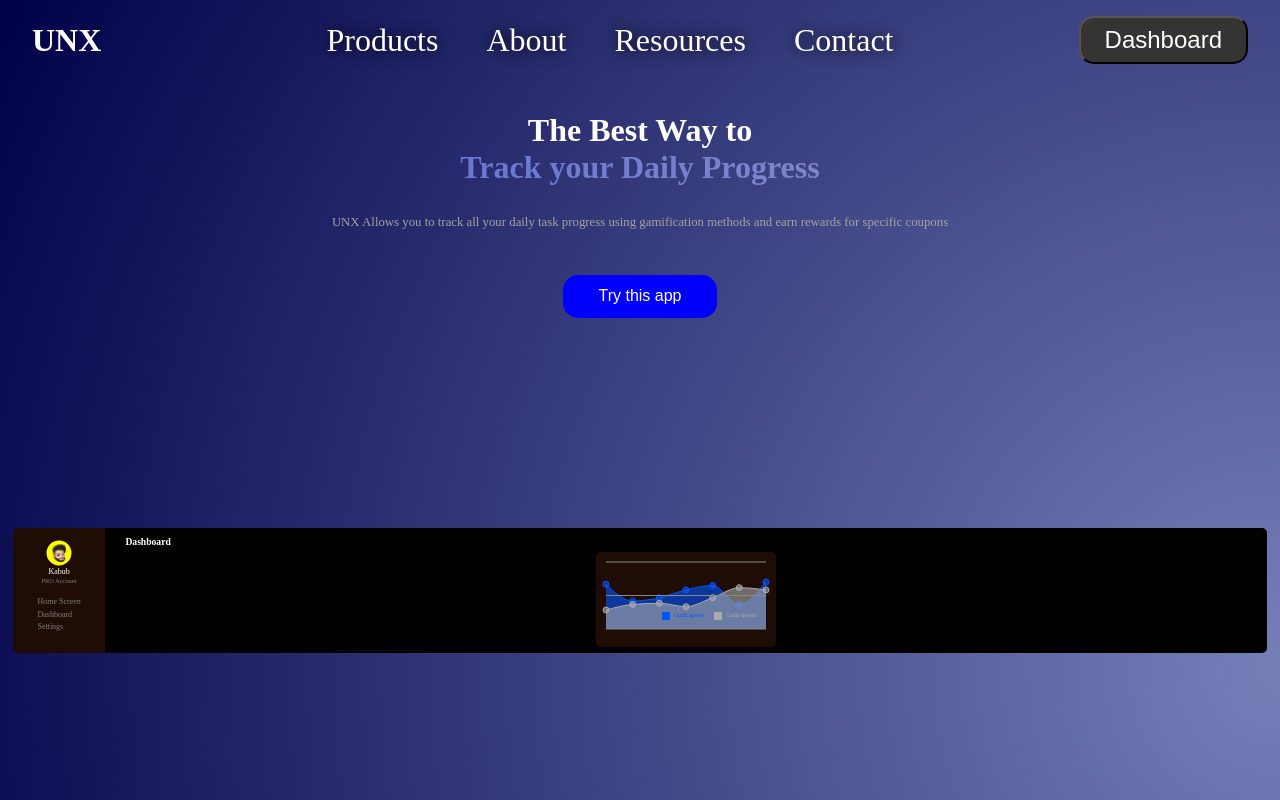
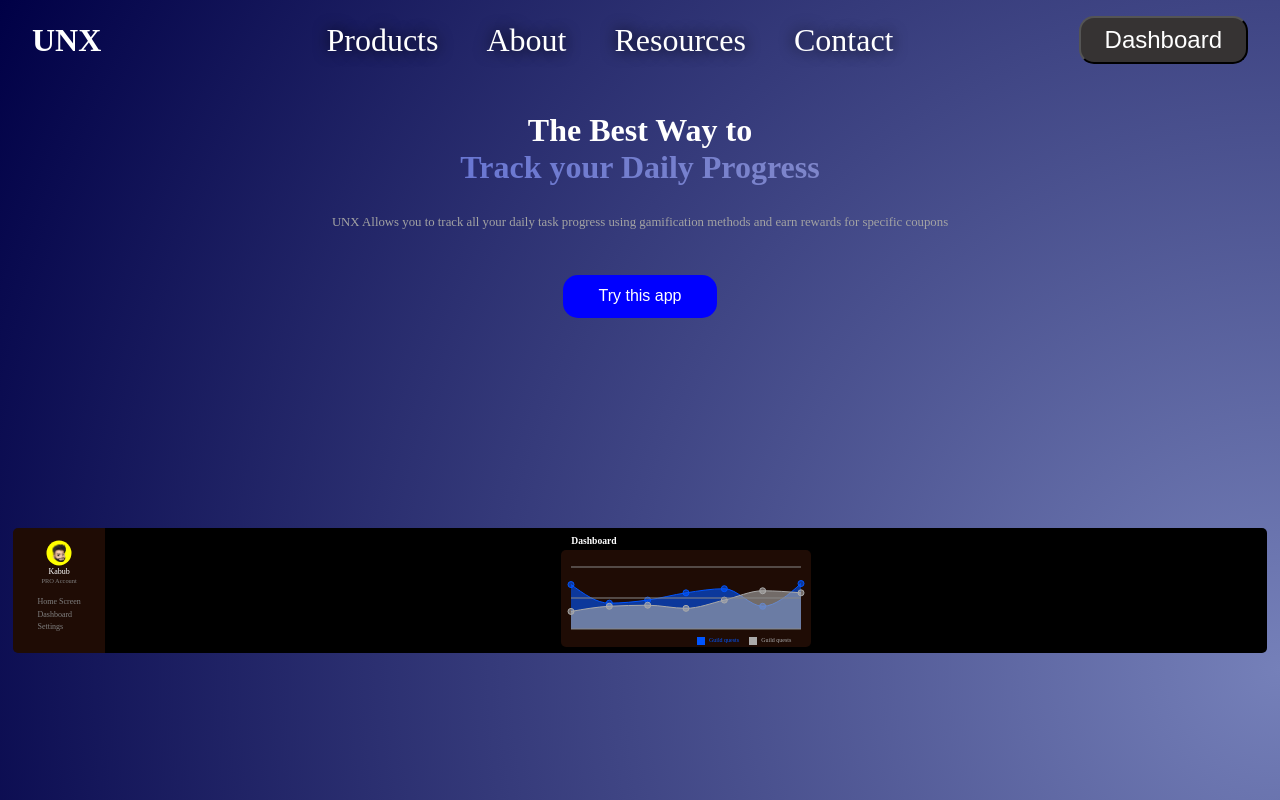
Before and after one commit to Khabub/webdev-learning-slick, a React (Create React App) app: page / in a window 1280 px wide. Built offline with nearby package versions, Linux system fonts and the light colour scheme.

Commit message:
working on dashboard

```diff
--- a/src/pages_dashboard/Dashboard_page.js
+++ b/src/pages_dashboard/Dashboard_page.js
@@ -1,4 +1,4 @@
-import React from "react";
+import React, { useCallback, useEffect, useState }  from "react";
 import classes from "./Dashboard_page.module.css";
 
 import {
@@ -14,7 +14,7 @@ import {
 const data = [
   {
     name: "Mo",
-    quests: 40,
+    quests: 43,
     questsOther: 17,
   },
   {
@@ -44,19 +44,41 @@ const data = [
   },
   {
     name: "Sun",
-    quests: 42,
+    quests: 44,
     questsOther: 35,
   },
 ];
 
 const DashboardPage = () => {
+  const [graphWidth, setGraphWidth] = useState("nothing");
+
+  const handleWindowSize = useCallback(() => {
+    window.innerWidth > 345 ? setGraphWidth(250) : setGraphWidth(210);
+  }, []);
+
+  useEffect(() => {
+    if (window.innerWidth > 345) {
+      setGraphWidth(250);
+    } else {
+      setGraphWidth(210);
+    }
+
+    window.addEventListener("resize", handleWindowSize);
+
+    return () => {
+      window.removeEventListener("resize", handleWindowSize);
+    };
+  }, [handleWindowSize]);
+
+
   return (
     <div>
+
+      <div className={classes.dashboard}>
       <h4 className={classes.dashName}>Dashboard</h4>
-      <div className={classes.dashboard}>
         <AreaChart
-          width={180}
-          height={95}
+          width={graphWidth}
+          height={90}
           data={data}
           margin={{ top: 10, left: 10, bottom: 10, right: 10 }}
         >
@@ -85,7 +107,7 @@ const DashboardPage = () => {
           <Legend
             layout="horizontal"
             align="right"
-            wrapperStyle={{ top: 60, fontSize: 6 }}
+            wrapperStyle={{ top: 80, fontSize: 6 }}
             iconType="square"
             iconSize={8}
           />
--- a/src/pages_dashboard/Dashboard_page.module.css
+++ b/src/pages_dashboard/Dashboard_page.module.css
@@ -1,15 +1,16 @@
 .dashboard {
   background-color: rgb(31, 12, 5);
   width: 100%;
-  height: 70%;
   margin-bottom: 0.4rem;
   border-radius: 5px;
+  padding-top: 0.4rem;
+  position: relative;
 }
 
 .dashName {
   position: absolute;
   font-size: 0.6rem;
-  left: 20px;
-  top: -5px;
+  left: 10px;
+  top: -28px;
   color: #fff;
 }
```
